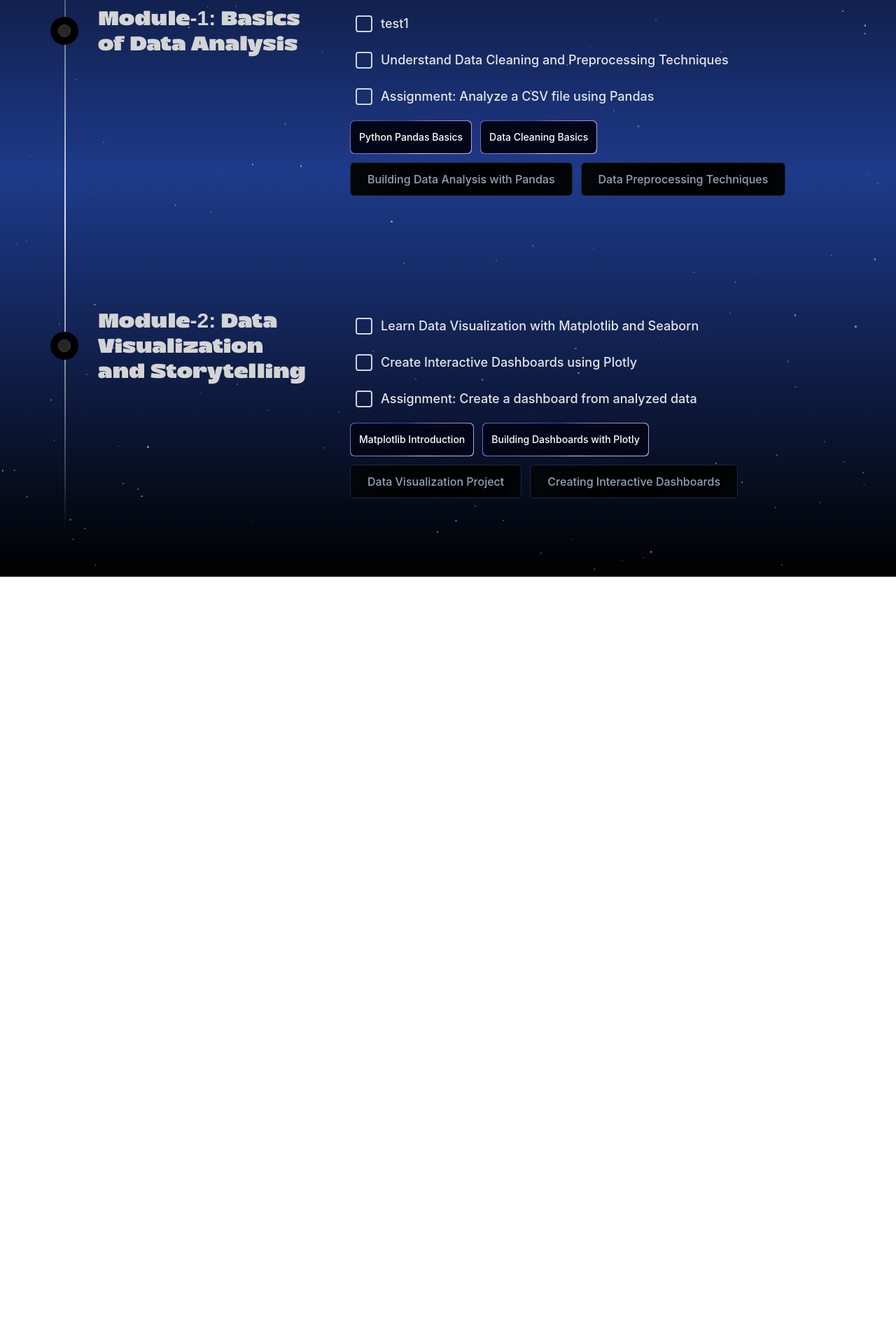
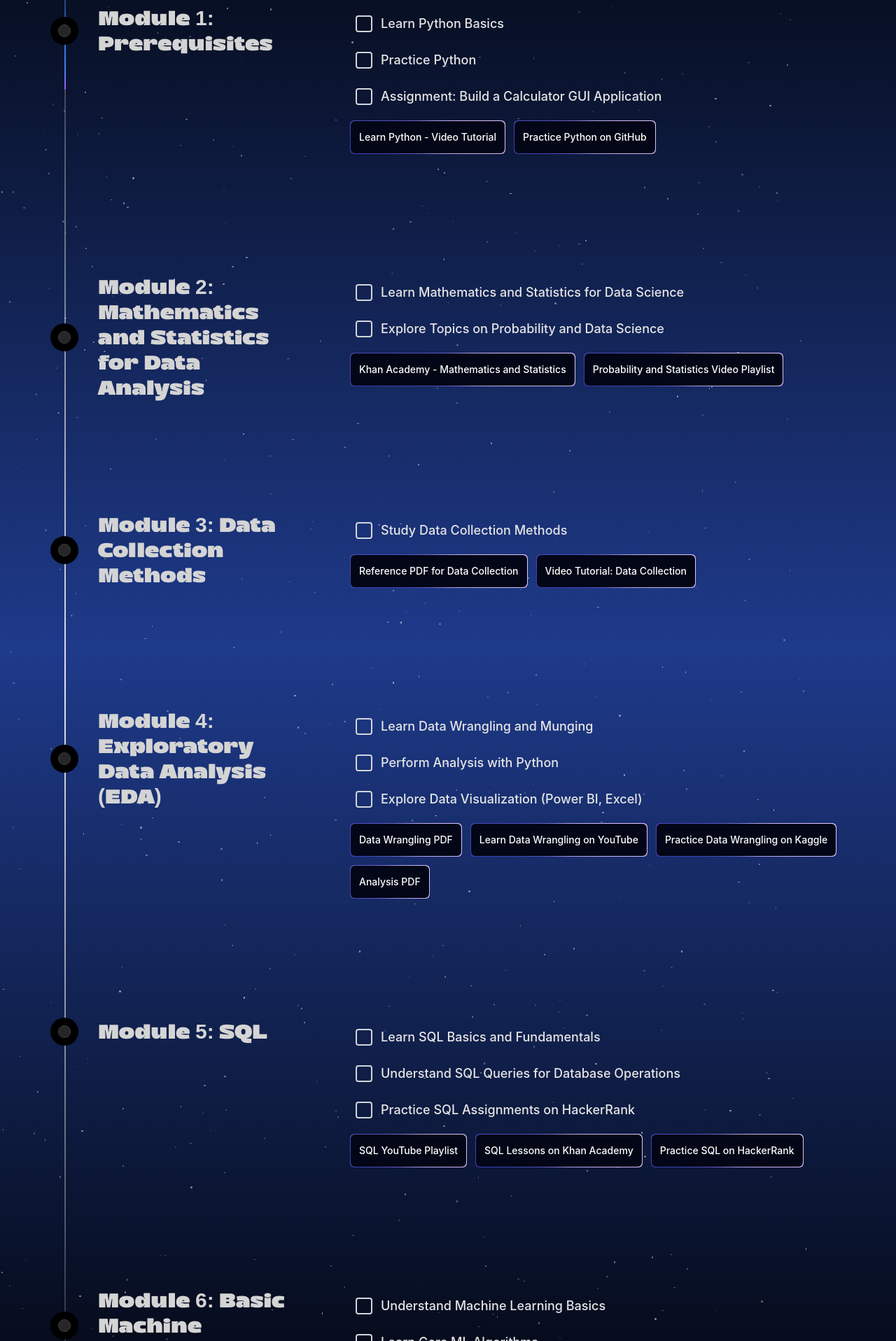
Before and after one commit to Ayush5071/quantsprogrammer, a Next.js app: page /explore/dataanalysis in a window 1280 px wide. Shown: the part 324-2240 px from the top of the page at 70% size. Built offline with nearby package versions, Linux system fonts and the light colour scheme.

Commit message:
Update: DataAnalysis roadmap

```diff
--- a/src/app/explore/dataanalysis/page.tsx
+++ b/src/app/explore/dataanalysis/page.tsx
@@ -23,8 +23,8 @@ const Page = () => {
           key={index}
           className="star absolute bg-white rounded-full"
           style={{
-            top: `${Math.random() * 500}vh`,
-            left: `${Math.random() * 100}vw`,
+            top: `${Math.random() * 300}vh`,
+            left: `${Math.random() * 90}vw`,
             width: `${Math.random() * 2 + 1}px`,
             height: `${Math.random() * 2 + 1}px`,
             opacity: Math.random() * 0.5 + 0.1, // Subtle twinkling effect
@@ -124,71 +124,197 @@ const Page = () => {
 
   const data = [
     {
-      title: "Module-1: Basics of Data Analysis",
+      title: "Module 1: Prerequisites",
       content: (
         <div className="animate-fadeIn transition-all duration-500">
           <CheckBox
-            content="test1"
-            isChecked={checkedItems.includes("pythonBasics")}
-            onChange={() => handleCheckboxChange("pythonBasics")}
+            content="Learn Python Basics"
+            isChecked={checkedItems.includes("learnPython")}
+            onChange={() => handleCheckboxChange("learnPython")}
           />
           <CheckBox
-            content="Understand Data Cleaning and Preprocessing Techniques"
-            isChecked={checkedItems.includes("dataCleaning")}
-            onChange={() => handleCheckboxChange("dataCleaning")}
+            content="Practice Python"
+            isChecked={checkedItems.includes("practicePython")}
+            onChange={() => handleCheckboxChange("practicePython")}
           />
           <CheckBox
-            content="Assignment: Analyze a CSV file using Pandas"
+            content="Assignment: Build a Calculator GUI Application"
             isChecked={checkedItems.includes("assignment1")}
             onChange={() => handleCheckboxChange("assignment1")}
           />
           <div className="assignment pt-2 pb-3 flex flex-wrap items-center gap-3">
-            <Taskbtn link="https://youtu.be/hg8a2a0T3ek" content="Python Pandas Basics" />
-            <Taskbtn link="https://youtu.be/N0qjvPvAYQ8" content="Data Cleaning Basics" />
-          </div>
-          <div className="tutorial flex flex-wrap items-center gap-3">
-            <Projectbtn link="https://youtu.be/MuDFQu2w7os" content="Building Data Analysis with Pandas" />
-            <Projectbtn link="https://youtu.be/Nh2vvOtEkQ0" content="Data Preprocessing Techniques" />
+            <Taskbtn
+              link="https://www.youtube.com/watch?v=u1RKh1kQqaE&list=PLKnIA16_Rmvb1RYR-iTA_hzckhdONtSW4"
+              content="Learn Python - Video Tutorial"
+            />
+            <Taskbtn
+              link="https://github.com/campusx-official/100-days-of-python-programming"
+              content="Practice Python on GitHub"
+            />
           </div>
         </div>
       ),
     },
     {
-      title: "Module-2: Data Visualization and Storytelling",
+      title: "Module 2: Mathematics and Statistics for Data Analysis",
       content: (
         <div className="animate-fadeIn transition-all duration-500">
           <CheckBox
-            content="Learn Data Visualization with Matplotlib and Seaborn"
-            isChecked={checkedItems.includes("matplotlibSeaborn")}
-            onChange={() => handleCheckboxChange("matplotlibSeaborn")}
+            content="Learn Mathematics and Statistics for Data Science"
+            isChecked={checkedItems.includes("mathsStatistics")}
+            onChange={() => handleCheckboxChange("mathsStatistics")}
           />
           <CheckBox
-            content="Create Interactive Dashboards using Plotly"
-            isChecked={checkedItems.includes("plotlyDashboards")}
-            onChange={() => handleCheckboxChange("plotlyDashboards")}
+            content="Explore Topics on Probability and Data Science"
+            isChecked={checkedItems.includes("dataScienceProbability")}
+            onChange={() => handleCheckboxChange("dataScienceProbability")}
+          />
+          <div className="assignment pt-2 pb-3 flex flex-wrap items-center gap-3">
+            <Taskbtn
+              link="https://www.khanacademy.org/math/statistics-probability"
+              content="Khan Academy - Mathematics and Statistics"
+            />
+            <Taskbtn
+              link="https://www.youtube.com/watch?v=2GV_ouHBw30&list=PLKnIA16_RmvbYFaaeLY28cWeqV-3vADST"
+              content="Probability and Statistics Video Playlist"
+            />
+          </div>
+        </div>
+      ),
+    },
+    {
+      title: "Module 3: Data Collection Methods",
+      content: (
+        <div className="animate-fadeIn transition-all duration-500">
+          <CheckBox
+            content="Study Data Collection Methods"
+            isChecked={checkedItems.includes("dataCollection")}
+            onChange={() => handleCheckboxChange("dataCollection")}
+          />
+          <div className="assignment pt-2 pb-3 flex flex-wrap items-center gap-3">
+            <Taskbtn
+              link="https://drive.google.com/file/d/1R8yvE3nL4RITN3ajU_ZKbj_4yv7MEIhB/view?usp=sharing"
+              content="Reference PDF for Data Collection"
+            />
+            <Taskbtn
+              link="https://www.youtube.com/watch?v=a_XrmKlaGTs&list=PLKnIA16_Rmvbr7zKYQuBfsVkjoLcJgxHH&index=15"
+              content="Video Tutorial: Data Collection"
+            />
+          </div>
+        </div>
+      ),
+    },
+    {
+      title: "Module 4: Exploratory Data Analysis (EDA)",
+      content: (
+        <div className="animate-fadeIn transition-all duration-500">
+          <CheckBox
+            content="Learn Data Wrangling and Munging"
+            isChecked={checkedItems.includes("dataWrangling")}
+            onChange={() => handleCheckboxChange("dataWrangling")}
           />
           <CheckBox
-            content="Assignment: Create a dashboard from analyzed data"
-            isChecked={checkedItems.includes("assignment2")}
-            onChange={() => handleCheckboxChange("assignment2")}
+            content="Perform Analysis with Python"
+            isChecked={checkedItems.includes("analysisPython")}
+            onChange={() => handleCheckboxChange("analysisPython")}
+          />
+          <CheckBox
+            content="Explore Data Visualization (Power BI, Excel)"
+            isChecked={checkedItems.includes("visualizationPowerBI")}
+            onChange={() => handleCheckboxChange("visualizationPowerBI")}
           />
           <div className="assignment pt-2 pb-3 flex flex-wrap items-center gap-3">
-            <Taskbtn link="https://youtu.be/d7G5jHzjfbk" content="Matplotlib Introduction" />
-            <Taskbtn link="https://youtu.be/lxFS9PoTKQI" content="Building Dashboards with Plotly" />
+            <Taskbtn
+              link="https://drive.google.com/file/d/1eifAaxOqzxDvruzI0JQRBNo0Kuk7E7LE/view?usp=sharing"
+              content="Data Wrangling PDF"
+            />
+            <Taskbtn
+              link="https://www.youtube.com/watch?v=9xiX-I5_LQY&list=PLKnIA16_Rmvbr7zKYQuBfsVkjoLcJgxHH&index=33"
+              content="Learn Data Wrangling on YouTube"
+            />
+            <Taskbtn
+              link="https://www.kaggle.com/code/nilaychauhan/etl-pipelines-tutorial-world-bank-datasets"
+              content="Practice Data Wrangling on Kaggle"
+            />
+            <Taskbtn
+              link="https://drive.google.com/file/d/1526O80nDMolQGzY_7oMDMnV_vxFghVg9/view?usp=sharing"
+              content="Analysis PDF"
+            />
           </div>
-          <div className="tutorial flex flex-wrap items-center gap-3">
-            <Projectbtn link="https://youtu.be/KoNugDkwpMk" content="Data Visualization Project" />
-            <Projectbtn link="https://youtu.be/92UwqrmXZpw" content="Creating Interactive Dashboards" />
+        </div>
+      ),
+    },
+    {
+      title: "Module 5: SQL",
+      content: (
+        <div className="animate-fadeIn transition-all duration-500">
+          <CheckBox
+            content="Learn SQL Basics and Fundamentals"
+            isChecked={checkedItems.includes("learnSQLBasics")}
+            onChange={() => handleCheckboxChange("learnSQLBasics")}
+          />
+          <CheckBox
+            content="Understand SQL Queries for Database Operations"
+            isChecked={checkedItems.includes("sqlQueries")}
+            onChange={() => handleCheckboxChange("sqlQueries")}
+          />
+          <CheckBox
+            content="Practice SQL Assignments on HackerRank"
+            isChecked={checkedItems.includes("practiceSQL")}
+            onChange={() => handleCheckboxChange("practiceSQL")}
+          />
+          <div className="assignment pt-2 pb-3 flex flex-wrap items-center gap-3">
+            <Taskbtn
+              link="https://www.youtube.com/watch?v=yH1zCq-iaeU&list=PLdOKnrf8EcP17p05q13WXbHO5Z_JfXNpw"
+              content="SQL YouTube Playlist"
+            />
+            <Taskbtn
+              link="https://www.khanacademy.org/computing/computer-programming/sql"
+              content="SQL Lessons on Khan Academy"
+            />
+            <Taskbtn
+              link="https://www.hackerrank.com"
+              content="Practice SQL on HackerRank"
+            />
+          </div>
+        </div>
+      ),
+    },
+    {
+      title: "Module 6: Basic Machine Learning",
+      content: (
+        <div className="animate-fadeIn transition-all duration-500">
+          <CheckBox
+            content="Understand Machine Learning Basics"
+            isChecked={checkedItems.includes("mlBasics")}
+            onChange={() => handleCheckboxChange("mlBasics")}
+          />
+          <CheckBox
+            content="Learn Core ML Algorithms"
+            isChecked={checkedItems.includes("mlAlgorithms")}
+            onChange={() => handleCheckboxChange("mlAlgorithms")}
+          />
+          <CheckBox
+            content="Explore Machine Learning Workflows and Tools"
+            isChecked={checkedItems.includes("mlWorkflow")}
+            onChange={() => handleCheckboxChange("mlWorkflow")}
+          />
+          <div className="assignment pt-2 pb-3 flex flex-wrap items-center gap-3">
+            <Taskbtn
+              link="https://www.youtube.com/watch?v=gmvvaobm7eQ&list=PLeo1K3hjS3uvCeTYTeyfe0-rN5r8zn9rw"
+              content="Basic Machine Learning - YouTube Playlist"
+            />
           </div>
         </div>
       ),
     },
   ];
 
+
   return (
     <div className="w-full h-full overflow-hidden bg-gradient-to-b from-black via-blue-900 to-black py-8 px-5">
       <div className="absolute top-0 left-0 w-full h-full pointer-events-none z-0">
-        {stars}  {/* Render the stars only once */}
+        {stars}
       </div>
       <div
         className="flex items-center gap-2 mb-6 cursor-pointer font-moon text-zinc-200"
```
